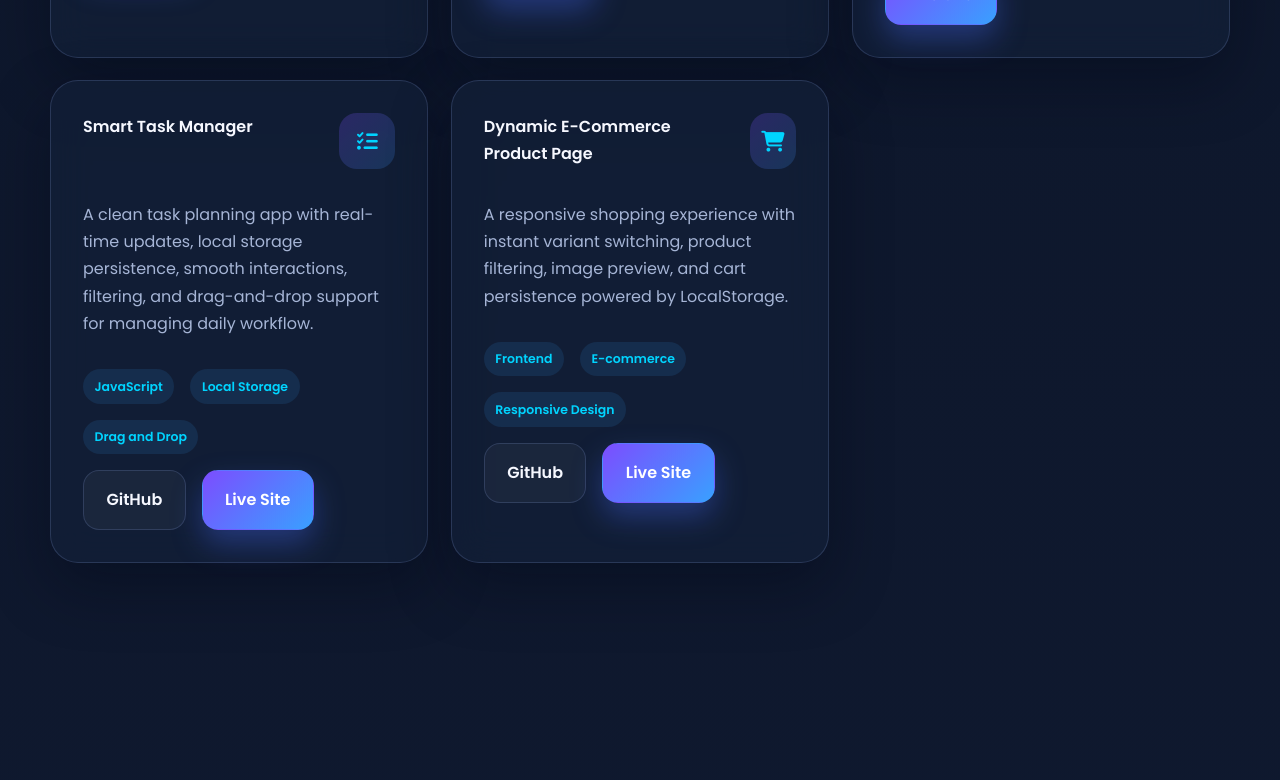
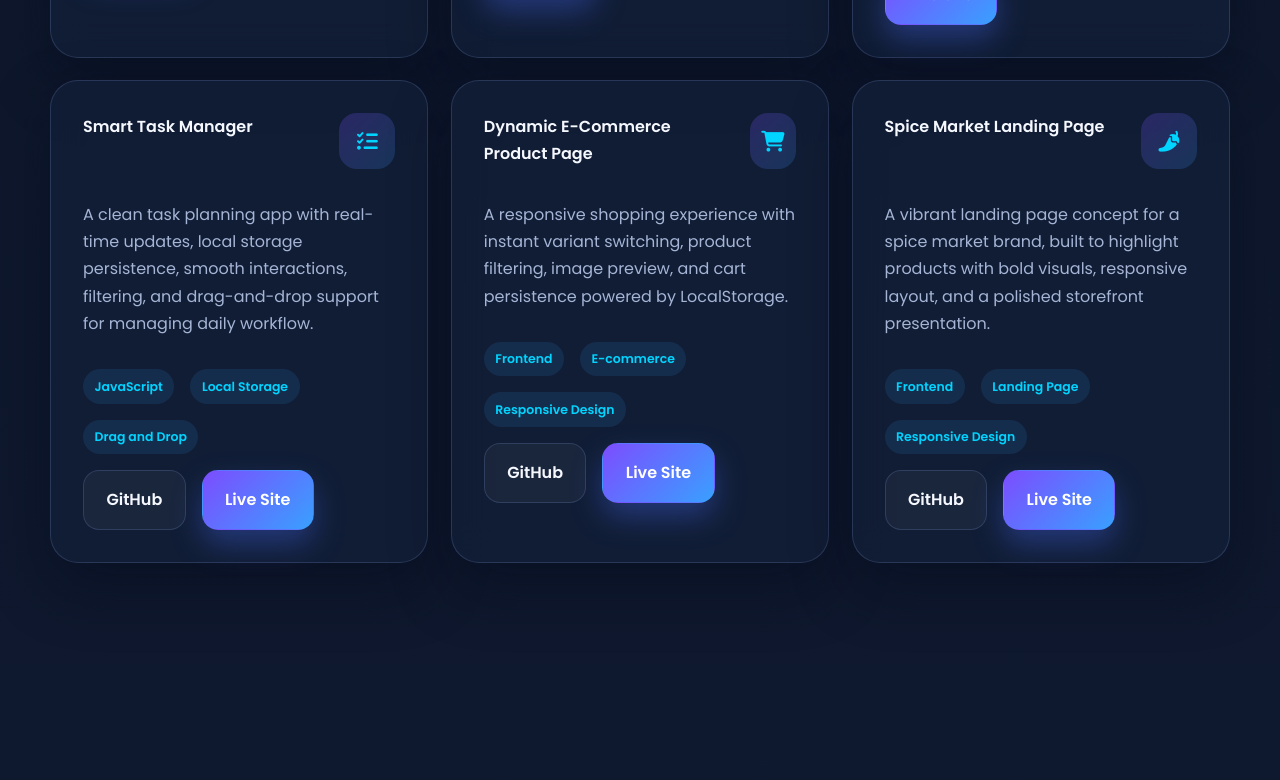
Before and after one commit to nivask2003/nivas-kumar-portfolio, a plain HTML site: page index.html in a window 1280 px wide. Shown: the part 5719-6499 px from the top of the page. Drawn offline with Linux system fonts and the light colour scheme.

Commit message:
File Updated

```diff
--- a/index.html
+++ b/index.html
@@ -1317,6 +1317,23 @@
                 href="https://dynamic-e-commerce-product-page.vercel.app" target="_blank" rel="noopener noreferrer">Live
                 Site</a></div>
           </article>
+          <article class="project-card fade-section">
+            <div class="project-top">
+              <div>
+                <h3 class="project-title">Spice Market Landing Page</h3>
+              </div>
+              <div class="project-icon"><i class="fa-solid fa-pepper-hot"></i></div>
+            </div>
+            <p class="project-description">A vibrant landing page concept for a spice market brand, built to highlight
+              products with bold visuals, responsive layout, and a polished storefront presentation.</p>
+            <div class="tag-list"><span class="tag">Frontend</span><span class="tag">Landing Page</span><span
+                class="tag">Responsive Design</span></div>
+            <div class="project-actions"><a class="button button-secondary"
+                href="https://github.com/nivask2003/Spice-Market-Landing-Page.git" target="_blank"
+                rel="noopener noreferrer">GitHub</a><a class="button button-primary"
+                href="https://spice-market-landing-page.vercel.app" target="_blank" rel="noopener noreferrer">Live
+                Site</a></div>
+          </article>
         </div>
       </div>
     </section>
```
